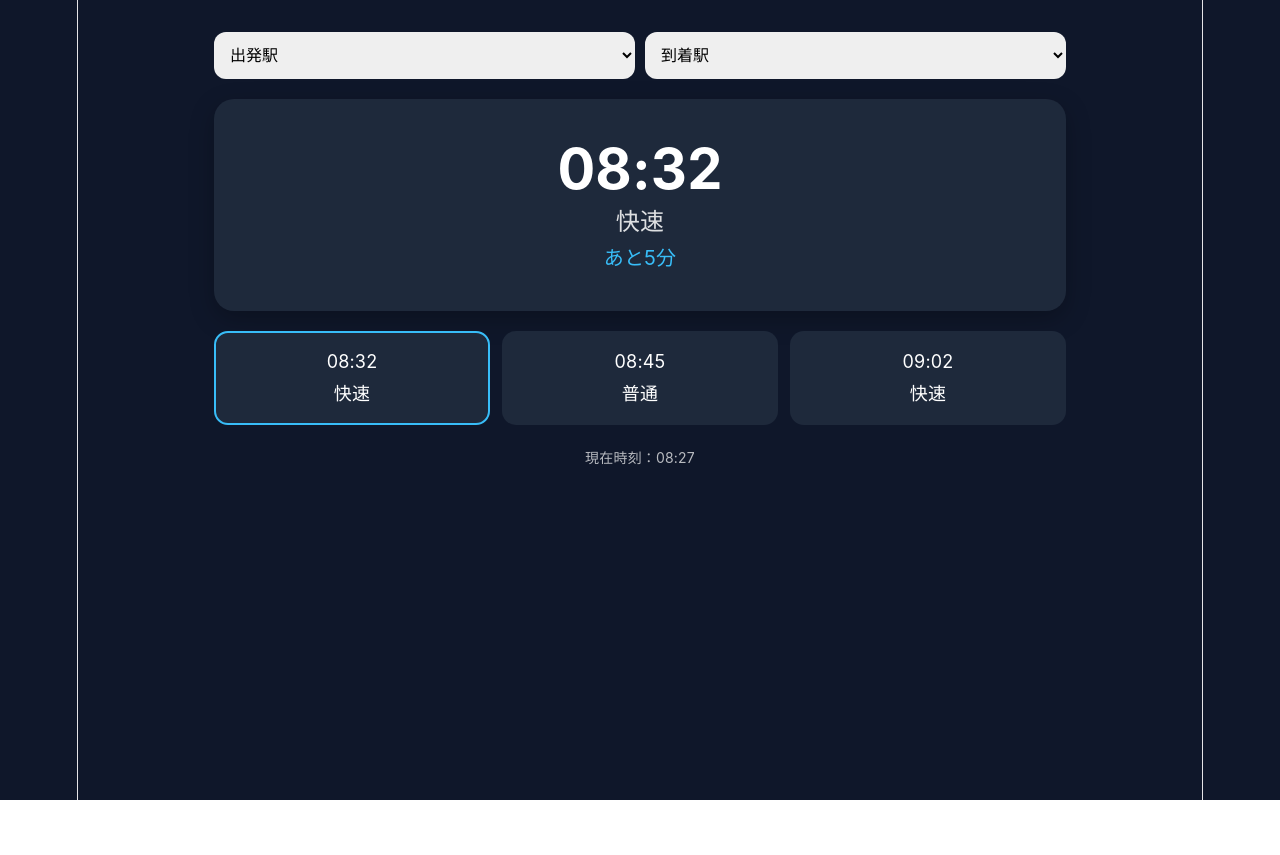
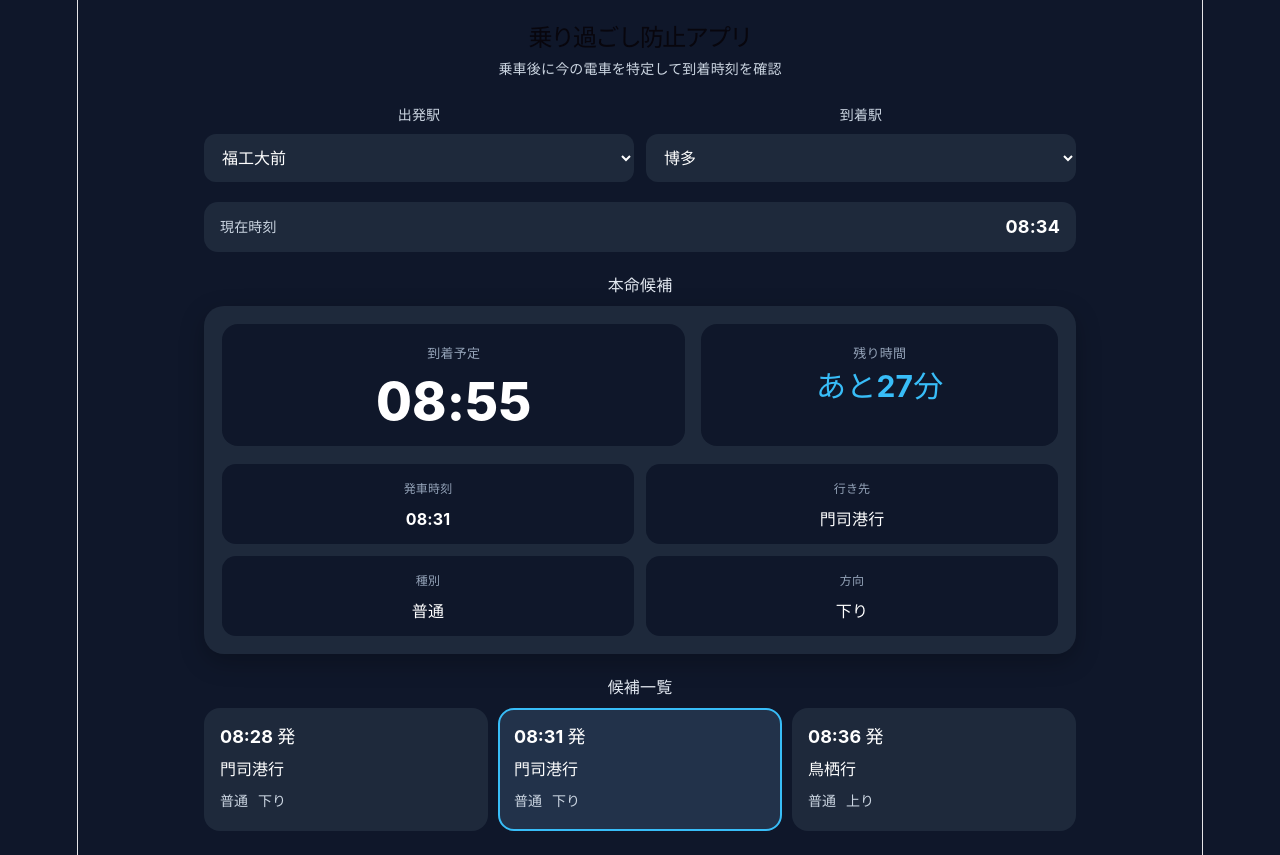
Before and after one commit to ykjob/commute_app, a React (Vite) app: page / in a window 1280 px wide. Before the commit the page ends 800 px from the top, so only its background shows below. Built offline with nearby package versions, Linux system fonts and the light colour scheme.

Commit message:
app.jsxとapp.css　行先・種別・方向追加

```diff
--- a/src/App.css
+++ b/src/App.css
@@ -1,138 +1,236 @@
+* {
+  box-sizing: border-box;
+}
+
 body {
   margin: 0;
   font-family: -apple-system, BlinkMacSystemFont, "Segoe UI", sans-serif;
   background: #0f172a;
-  color: white;
+  color: #ffffff;
 }
 
-* {
-  box-sizing: border-box;
+button,
+select {
+  font: inherit;
 }
 
 .app {
+  min-height: 100vh;
   width: 100%;
-  max-width: 720px;
+}
+
+.container {
+  width: 100%;
+  max-width: 920px;
   margin: 0 auto;
-  min-height: 100vh;
   padding: 16px;
   display: flex;
   flex-direction: column;
   gap: 16px;
 }
 
-/* 上部 */
 .header {
   display: flex;
   flex-direction: column;
-  gap: 10px;
+  gap: 6px;
+}
+
+.title {
+  margin: 0;
+  font-size: 24px;
+  font-weight: 700;
+}
+
+.subtitle {
+  margin: 0;
+  font-size: 14px;
+  color: #cbd5e1;
+}
+
+.controls {
+  display: grid;
+  grid-template-columns: 1fr;
+  gap: 12px;
+}
+
+.field-group {
+  display: flex;
+  flex-direction: column;
+  gap: 6px;
+}
+
+.label {
+  font-size: 14px;
+  color: #cbd5e1;
 }
 
 .select {
   width: 100%;
-  padding: 14px 12px;
+  min-height: 48px;
+  padding: 12px 14px;
+  border: none;
+  border-radius: 12px;
+  background: #1e293b;
+  color: #ffffff;
   font-size: 16px;
-  border-radius: 12px;
-  border: none;
 }
 
-/* 本命カード */
-.main-card {
-  background: #1e293b;
-  border-radius: 20px;
-  padding: 24px 16px;
-  text-align: center;
-  box-shadow: 0 8px 24px rgba(0, 0, 0, 0.25);
-}
-
-.time {
-  font-size: clamp(36px, 8vw, 56px);
-  font-weight: 700;
-  line-height: 1.1;
-}
-
-.train {
-  margin-top: 8px;
-  font-size: clamp(18px, 4vw, 24px);
-  opacity: 0.85;
-}
-
-.remain {
-  margin-top: 10px;
-  font-size: clamp(16px, 3.8vw, 20px);
-  color: #38bdf8;
-}
-
-/* 候補リスト */
-.list {
-  display: flex;
-  flex-direction: column;
-  gap: 10px;
-}
-
-.item {
+.status-bar {
   display: flex;
   justify-content: space-between;
   align-items: center;
   background: #1e293b;
-  padding: 16px;
   border-radius: 14px;
-  cursor: pointer;
-  border: 2px solid transparent;
-  transition: 0.2s;
+  padding: 12px 16px;
 }
 
-.item.active {
-  border-color: #38bdf8;
+.status-label {
+  font-size: 14px;
+  color: #cbd5e1;
 }
 
-.footer {
-  text-align: center;
-  font-size: 14px;
-  opacity: 0.7;
-  padding-bottom: 8px;
+.status-time {
+  font-size: 18px;
+  font-weight: 700;
 }
 
-/* タブレット以上 */
-@media (min-width: 600px) {
-  .app {
+.section-title {
+  margin-bottom: 8px;
+  font-size: 16px;
+  font-weight: 700;
+  color: #e2e8f0;
+}
+
+.main-card {
+  background: #1e293b;
+  border-radius: 20px;
+  padding: 18px;
+  box-shadow: 0 8px 24px rgba(0, 0, 0, 0.25);
+}
+
+.main-top {
+  display: grid;
+  grid-template-columns: 1fr;
+  gap: 16px;
+  margin-bottom: 18px;
+}
+
+.arrival-block,
+.remain-block {
+  background: #0f172a;
+  border-radius: 16px;
+  padding: 16px;
+  text-align: center;
+}
+
+.arrival-label,
+.remain-label {
+  font-size: 13px;
+  color: #94a3b8;
+  margin-bottom: 6px;
+}
+
+.arrival-time {
+  font-size: clamp(34px, 9vw, 52px);
+  font-weight: 800;
+  line-height: 1.1;
+}
+
+.remain-time {
+  font-size: clamp(22px, 6vw, 30px);
+  font-weight: 700;
+  color: #38bdf8;
+}
+
+.detail-grid {
+  display: grid;
+  grid-template-columns: 1fr 1fr;
+  gap: 12px;
+}
+
+.detail-item {
+  background: #0f172a;
+  border-radius: 14px;
+  padding: 12px;
+  display: flex;
+  flex-direction: column;
+  gap: 4px;
+}
+
+.detail-key {
+  font-size: 12px;
+  color: #94a3b8;
+}
+
+.detail-value {
+  font-size: 16px;
+  font-weight: 700;
+}
+
+.candidate-list {
+  display: grid;
+  grid-template-columns: 1fr;
+  gap: 10px;
+}
+
+.candidate-card {
+  width: 100%;
+  border: 2px solid transparent;
+  border-radius: 16px;
+  padding: 14px;
+  background: #1e293b;
+  color: #ffffff;
+  text-align: left;
+  cursor: pointer;
+  display: flex;
+  flex-direction: column;
+  gap: 6px;
+  transition: 0.2s ease;
+}
+
+.candidate-card.active {
+  border-color: #38bdf8;
+  background: #22324a;
+}
+
+.candidate-time {
+  font-size: 18px;
+  font-weight: 700;
+}
+
+.candidate-destination {
+  font-size: 16px;
+  font-weight: 600;
+}
+
+.candidate-meta {
+  display: flex;
+  gap: 10px;
+  font-size: 14px;
+  color: #cbd5e1;
+}
+
+@media (min-width: 640px) {
+  .container {
     padding: 24px;
     gap: 20px;
   }
 
-  .header {
-    flex-direction: row;
+  .controls {
+    grid-template-columns: 1fr 1fr;
   }
 
-  .main-card {
-    padding: 32px 24px;
-  }
-
-  .list {
-    gap: 12px;
+  .main-top {
+    grid-template-columns: 1.3fr 1fr;
   }
 }
 
-/* PC向け */
 @media (min-width: 900px) {
-  .app {
-    max-width: 900px;
-    padding: 32px 24px;
+  .candidate-list {
+    grid-template-columns: repeat(3, 1fr);
   }
 
-  .main-card {
-    padding: 40px 32px;
-  }
-
-  .list {
-    display: grid;
-    grid-template-columns: repeat(3, 1fr);
-    gap: 12px;
-  }
-
-  .item {
-    flex-direction: column;
-    gap: 6px;
-    text-align: center;
-    min-height: 88px;
+  .candidate-card {
+    min-height: 120px;
   }
 }
--- a/src/App.jsx
+++ b/src/App.jsx
@@ -2,53 +2,131 @@ import { useState } from "react";
 import "./App.css";
 
 export default function App() {
-  const [selected, setSelected] = useState(0);
+  const [selectedIndex, setSelectedIndex] = useState(1);
 
-  // 仮データ（あとでロジック差し替え）
+  // 仮データ
+  // 後で stop_times / trains / stations から作る想定
   const candidates = [
-    { time: "08:32", train: "快速", remain: "あと5分" },
-    { time: "08:45", train: "普通", remain: "あと18分" },
-    { time: "09:02", train: "快速", remain: "あと35分" },
+    {
+      depTime: "08:28",
+      arrTime: "08:52",
+      remain: "あと24分",
+      destination: "門司港行",
+      type: "普通",
+      direction: "下り",
+    },
+    {
+      depTime: "08:31",
+      arrTime: "08:55",
+      remain: "あと27分",
+      destination: "門司港行",
+      type: "普通",
+      direction: "下り",
+    },
+    {
+      depTime: "08:36",
+      arrTime: "09:00",
+      remain: "あと32分",
+      destination: "鳥栖行",
+      type: "普通",
+      direction: "上り",
+    },
   ];
 
-  const main = candidates[selected];
+  const main = candidates[selectedIndex];
 
   return (
     <div className="app">
-      {/* 駅選択 */}
-      <div className="header">
-        <select className="select">
-          <option>出発駅</option>
-        </select>
-        <select className="select">
-          <option>到着駅</option>
+      <div className="container">
+        <header className="header">
+          <h1 className="title">乗り過ごし防止アプリ</h1>
+          <p className="subtitle">乗車後に今の電車を特定して到着時刻を確認</p>
+        </header>
+
+        <section className="controls">
+          <div className="field-group">
+            <label className="label" htmlFor="fromStation">
+              出発駅
+            </label>
+            <select id="fromStation" className="select">
+              <option>福工大前</option>
             </select>
           </div>
 
-      {/* 本命表示 */}
+          <div className="field-group">
+            <label className="label" htmlFor="toStation">
+              到着駅
+            </label>
+            <select id="toStation" className="select">
+              <option>博多</option>
+            </select>
+          </div>
+        </section>
+
+        <section className="status-bar">
+          <span className="status-label">現在時刻</span>
+          <span className="status-time">08:34</span>
+        </section>
+
+        <section className="main-section">
+          <div className="section-title">本命候補</div>
+
           <div className="main-card">
-        <div className="time">{main.time}</div>
-        <div className="train">{main.train}</div>
-        <div className="remain">{main.remain}</div>
+            <div className="main-top">
+              <div className="arrival-block">
+                <div className="arrival-label">到着予定</div>
+                <div className="arrival-time">{main.arrTime}</div>
               </div>
 
-      {/* 候補リスト */}
-      <div className="list">
-        {candidates.map((c, i) => (
-          <div
-            key={i}
-            className={`item ${i === selected ? "active" : ""}`}
-            onClick={() => setSelected(i)}
+              <div className="remain-block">
+                <div className="remain-label">残り時間</div>
+                <div className="remain-time">{main.remain}</div>
+              </div>
+            </div>
+
+            <div className="detail-grid">
+              <div className="detail-item">
+                <span className="detail-key">発車時刻</span>
+                <span className="detail-value">{main.depTime}</span>
+              </div>
+              <div className="detail-item">
+                <span className="detail-key">行き先</span>
+                <span className="detail-value">{main.destination}</span>
+              </div>
+              <div className="detail-item">
+                <span className="detail-key">種別</span>
+                <span className="detail-value">{main.type}</span>
+              </div>
+              <div className="detail-item">
+                <span className="detail-key">方向</span>
+                <span className="detail-value">{main.direction}</span>
+              </div>
+            </div>
+          </div>
+        </section>
+
+        <section className="candidate-section">
+          <div className="section-title">候補一覧</div>
+
+          <div className="candidate-list">
+            {candidates.map((train, index) => (
+              <button
+                key={`${train.depTime}-${train.destination}-${index}`}
+                className={`candidate-card ${
+                  index === selectedIndex ? "active" : ""
+                }`}
+                onClick={() => setSelectedIndex(index)}
               >
-            <div>{c.time}</div>
-            <div>{c.train}</div>
+                <div className="candidate-time">{train.depTime} 発</div>
+                <div className="candidate-destination">{train.destination}</div>
+                <div className="candidate-meta">
+                  <span>{train.type}</span>
+                  <span>{train.direction}</span>
                 </div>
+              </button>
             ))}
           </div>
-
-      {/* フッター */}
-      <div className="footer">
-        現在時刻：08:27
+        </section>
       </div>
     </div>
   );
```
Lines whose indentation alone changed are shown as unchanged.
